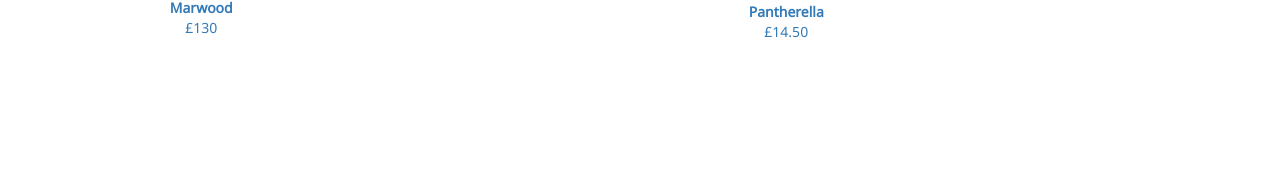
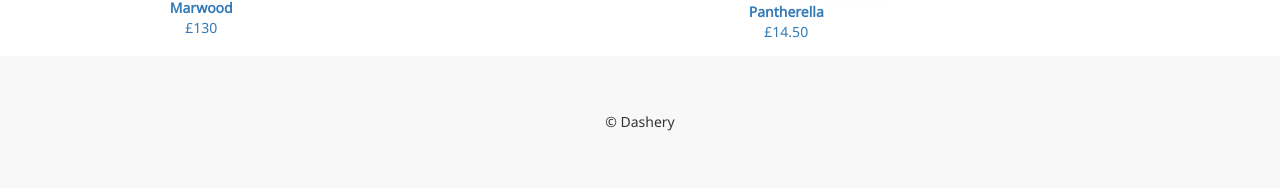
Before and after one commit to Cowbacca/dashery, a Django app: page / in a window 1280 px wide. Shown: the part 1366-1554 px from the top of the page. Before the commit the page ends 1404 px from the top, so only its background shows below. Run offline with Django 3.2, Linux system fonts and the light colour scheme; some libraries are stand-ins or nearby versions.

Commit message:
Added extremely simple footer.

```diff
--- a/clothessearch/static/css/search.css
+++ b/clothessearch/static/css/search.css
@@ -29,6 +29,12 @@ body {
 
 .search-top {
     margin-bottom: 0.3em;
+}
+
+#footer {
+    padding-top: 4em;
+    padding-bottom: 4em;
+    background-color: #F8F8F8;
 }
 
 .tt-open {
--- a/clothessearch/templates/base.html
+++ b/clothessearch/templates/base.html
@@ -35,6 +35,11 @@
     </nav>
     {% block content %}
     {% endblock %}
+    <div id="footer">
+        <div class="container text-center">
+            © Dashery
+        </div>
+    </div>
 </div>
 <script type="text/javascript" src='{% static 'jquery/dist/jquery.min.js' %}'></script>
 <script type="text/javascript" src='{% static 'bootstrap/dist/js/bootstrap.min.js' %}'></script>
```
